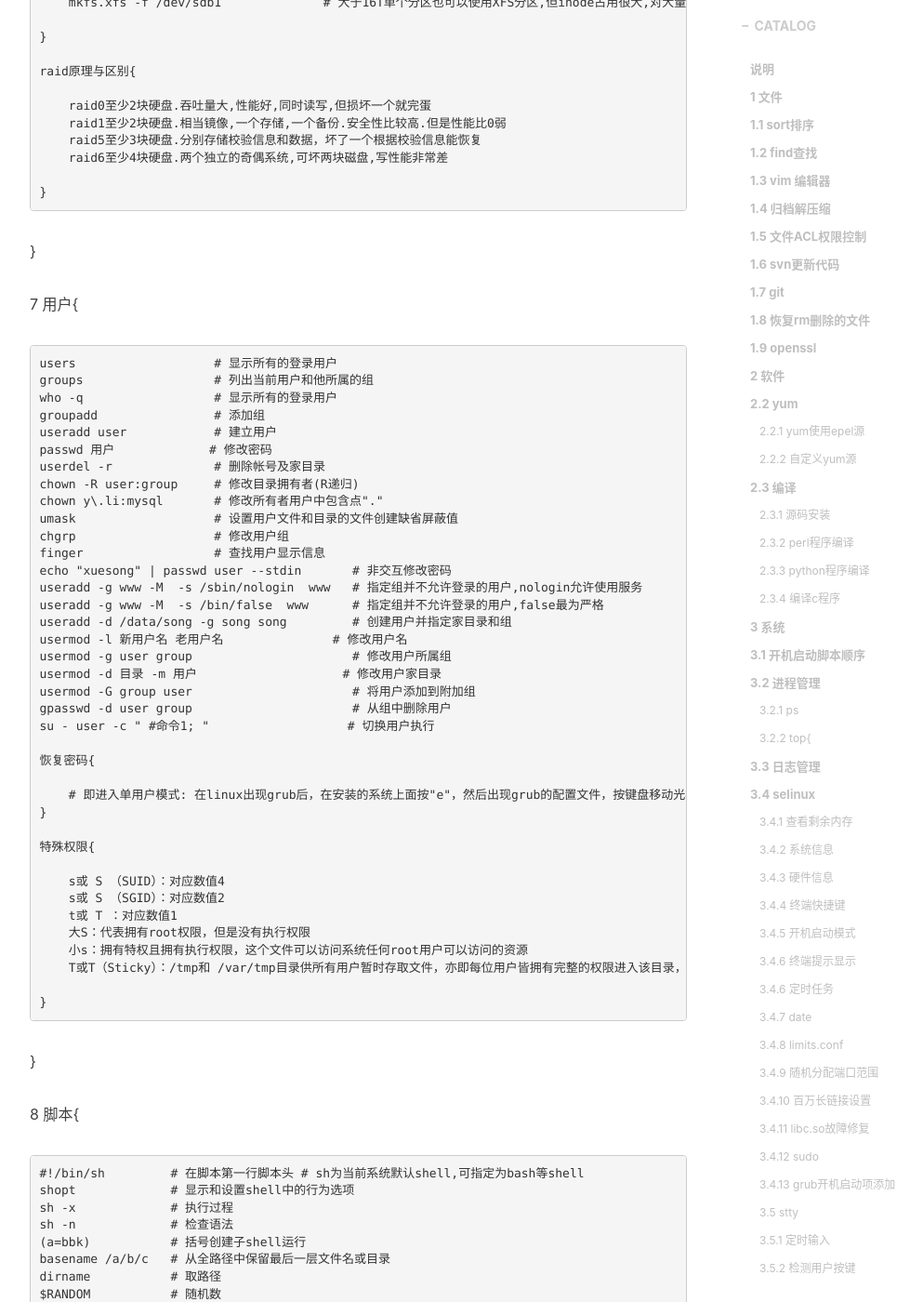
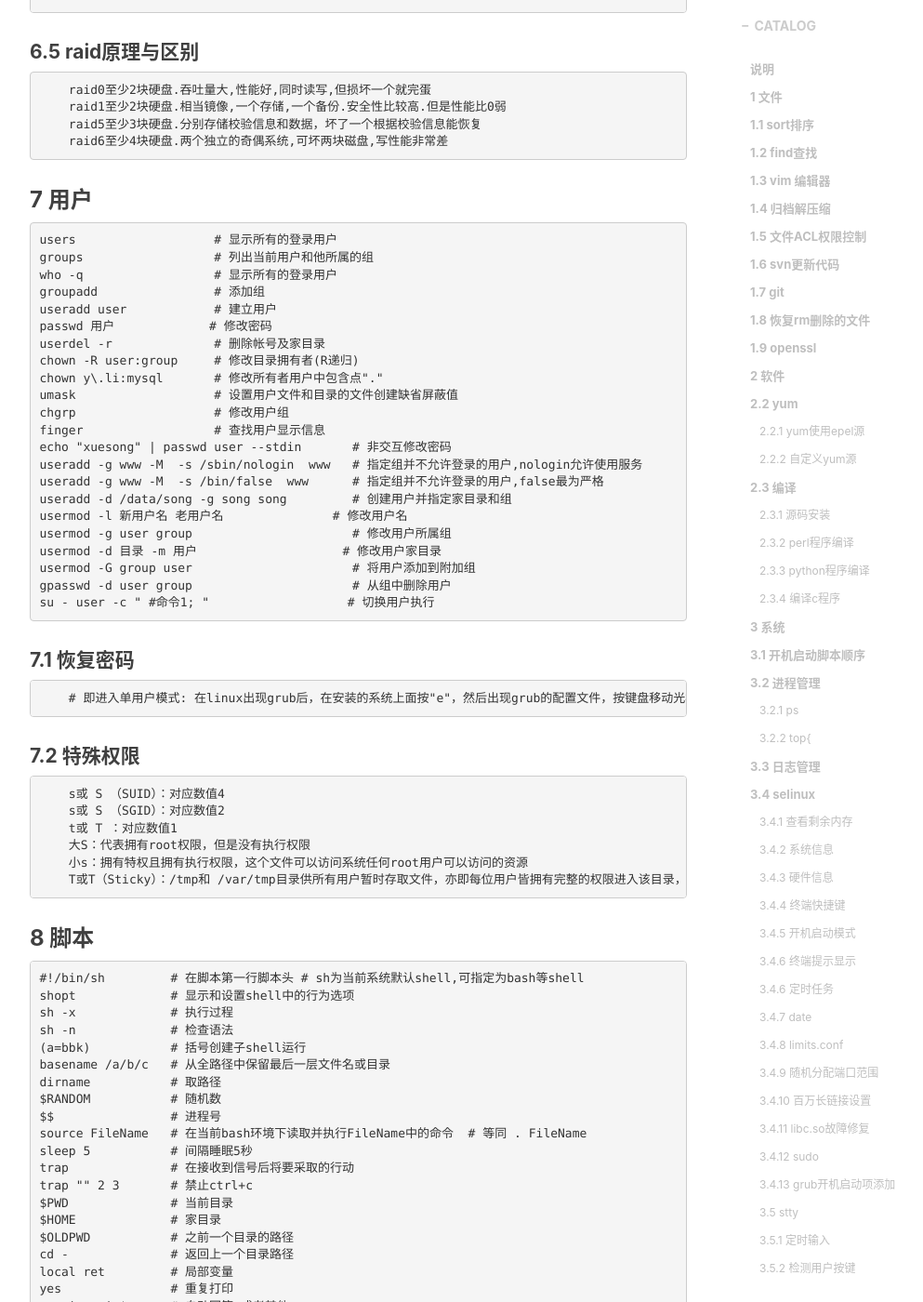
Before and after one commit to smalltao/smalltao.github.io, a Jekyll site: the page built from _posts/2017-09-08-command-linux.markdown, in a window 1280 px wide and 1400 px high, scrolled down 40230 px. Shown: the whole window at 93% size, without its empty margins (233-1226 px from the left). Built offline with Jekyll 4.4.1, drawn with Linux system fonts in a browser that asks for light colours; nearby versions of some CDN libraries; comment, search, counter and statistics services are not loaded; some of the changed text lies outside the part shown.

Commit message:
增加shell脚本

```diff
--- a/_posts/2017-09-08-command-linux.markdown
+++ b/_posts/2017-09-08-command-linux.markdown
@@ -1958,7 +1958,7 @@
     mount -t nfs 10.0.0.3:/opt/images/  /data/img   # 挂载nfs 需要重载 /etc/init.d/nfs reload  重启需要先启动 portmap 服务
     mount -o loop  /software/rhel4.6.iso   /mnt/    # 挂载镜像文件
 
-    磁盘IO性能检测{
+#### 6.1 磁盘IO性能检测
 
         iostat -x 1 10
 
@@ -1981,7 +1981,7 @@
         svctm        # 平均每次设备I/O操作的服务时间 (毫秒)。即 delta(use)/delta(rio+wio)
         %util        # 一秒中有百分之多少的时间用于 I/O 操作，或者说一秒中有多少时间 I/O 队列是非空的。即 delta(use)/s/1000 (因为use的单位为毫秒)
 
-        IO性能衡量标准{
+##### 6.1.1 IO性能衡量标准
 
             1、 如果 %util 接近 100%，说明产生的I/O请求太多，I/O系统已经满负荷，该磁盘可能存在瓶颈。
             2、 idle 小于70% IO压力就较大了,一般读取速度有较多的wait.
@@ -1989,11 +1989,8 @@
             4、 svctm 一般要小于 await (因为同时等待的请求的等待时间被重复计算了),svctm 的大小一般和磁盘性能有关,CPU/内存的负荷也会对其有影响,请求过多也会间接导致 svctm 的增加. await 的大小一般取决于服务时间(svctm) 以及 I/O 队列的长度和 I/O 请求的发出模式. 如果 svctm 比较接近 await,说明 I/O 几乎没有等待时间;如果 await 远大于 svctm,说明 I/O 队列太长,应用得到的响应时间变慢,如果响应时间超过了用户可以容许的范围,这时可以考虑更换更快的磁盘,调整内核 elevator 算法,优化应用,或者升级 CPU
             5、 队列长度(avgqu-sz)也可作为衡量系统 I/O 负荷的指标，但由于 avgqu-sz 是按照单位时间的平均值，所以不能反映瞬间的 I/O 洪水。
 
-        }
-
-    }
-
-    创建swap文件方法{
+
+#### 6.2 创建swap文件方法
 
         dd if=/dev/zero of=/swap bs=1024 count=4096000            # 创建一个足够大的文件
         # count的值等于1024 x 你想要的文件大小, 4096000是4G
@@ -2004,9 +2001,8 @@
         swapoff -a                        # 关闭swap
         swapon -a                         # 开启swap
 
-    }
-
-    新硬盘挂载{
+
+#### 6.3 新硬盘挂载
 
         fdisk /dev/sdc
         p    #  打印分区
@@ -2024,9 +2020,8 @@
         第二个数字"2"该字段被fsck命令用来决定在启动时需要被扫描的文件系统的顺序，根文件系统"/"对应该字段的值应该为1，其他文件系统应该为2。若该文件系统无需在启动时扫描则设置该字段为0
         当以 noatime 选项加载（mount）文件系统时，对文件的读取不会更新文件属性中的atime信息。设置noatime的重要性是消除了文件系统对文件的写操作，文件只是简单地被系统读取。由于写操作相对读来说要更消耗系统资源，所以这样设置可以明显提高服务器的性能.wtime信息仍然有效，任何时候文件被写，该信息仍被更新。
 
-    }
-
-    大磁盘2T和16T分区{
+
+#### 6.4 大磁盘2T和16T分区
 
         parted /dev/sdb                # 针对磁盘分区
         (parted) mklabel gpt           # 设置为 gpt
@@ -2052,20 +2047,16 @@
         yum -y install xfsprogs
         mkfs.xfs -f /dev/sdb1              # 大于16T单个分区也可以使用XFS分区,但inode占用很大,对大量的小文件支持不太好
 
-    }
-
-    raid原理与区别{
+
+#### 6.5 raid原理与区别
 
         raid0至少2块硬盘.吞吐量大,性能好,同时读写,但损坏一个就完蛋
         raid1至少2块硬盘.相当镜像,一个存储,一个备份.安全性比较高.但是性能比0弱
         raid5至少3块硬盘.分别存储校验信息和数据，坏了一个根据校验信息能恢复
         raid6至少4块硬盘.两个独立的奇偶系统,可坏两块磁盘,写性能非常差
 
-    }
-
-}
-
-7 用户{
+
+### 7 用户
 
     users                   # 显示所有的登录用户
     groups                  # 列出当前用户和他所属的组
@@ -2090,12 +2081,11 @@
     gpasswd -d user group                      # 从组中删除用户
     su - user -c " #命令1; "                   # 切换用户执行
 
-    恢复密码{
+#### 7.1 恢复密码
 
         # 即进入单用户模式: 在linux出现grub后，在安装的系统上面按"e"，然后出现grub的配置文件，按键盘移动光标到第二行"Ker……"，再按"e"，然后在这一行的结尾加上：空格 single或者空格1回车，然后按"b"重启，就进入了"单用户模式"
-    }
-
-    特殊权限{
+
+#### 7.2 特殊权限
 
         s或 S （SUID）：对应数值4
         s或 S （SGID）：对应数值2
@@ -2104,11 +2094,9 @@
         小s：拥有特权且拥有执行权限，这个文件可以访问系统任何root用户可以访问的资源
         T或T（Sticky）：/tmp和 /var/tmp目录供所有用户暂时存取文件，亦即每位用户皆拥有完整的权限进入该目录，去浏览、删除和移动文件
 
-    }
-
-}
-
-8 脚本{
+
+
+### 8 脚本
 
     #!/bin/sh         # 在脚本第一行脚本头 # sh为当前系统默认shell,可指定为bash等shell
     shopt             # 显示和设置shell中的行为选项
@@ -2177,16 +2165,15 @@
         [[:digit:]]    # 表示数字字符
         [[:digit:][:lower:]]    # 表示数字字符加小写字母
 
-        元字符{
+#### 8.2 元字符
 
             \d       # 匹配任意一位数字
             \D       # 匹配任意单个非数字字符
             \w       # 匹配任意单个字母数字下划线字符，同义词是 [:alnum:]
             \W       # 匹配非数字型的字符
 
-        }
-
-        字符类:空白字符{
+
+#### 8.3 字符类:空白字符
 
             \s       # 匹配任意的空白符
             \S       # 匹配非空白字符
@@ -2197,9 +2184,8 @@
             \b       # 匹配退格符
             \0       # 匹配空值字符
 
-        }
-
-        字符类:锚定字符{
+
+#### 8.4 字符类:锚定字符
 
             \b       # 匹配字边界(不在[]中时)
             \B       # 匹配非字边界
@@ -2208,17 +2194,14 @@
             \z       # 只匹配字符串末尾
             \G       # 匹配前一次m//g离开之处
 
-        }
-
-        捕获{
+
+#### 8.5 捕获
 
             (exp)                # 匹配exp,并捕获文本到自动命名的组里
             (?<name>exp)         # 匹配exp,并捕获文本到名称为name的组里，也可以写成(?'name'exp)
             (?:exp)              # 匹配exp,不捕获匹配的文本，也不给此分组分配组号
 
-        }
-
-        零宽断言{
+#### 8.6 零宽断言
 
             (?=exp)              # 匹配exp前面的位置
             (?<=exp)             # 匹配exp后面的位置
@@ -2226,20 +2209,15 @@
             (?<!exp)             # 匹配前面不是exp的位置
             (?#comment)          # 注释不对正则表达式的处理产生任何影响，用于注释
 
-        }
-
-        特殊字符{
+#### 8.7 特殊字符
 
             http://en.wikipedia.org/wiki/Ascii_table
             ^H  \010 \b
             ^M  \015 \r
             匹配特殊字符: ctrl+V ctrl不放在按H或M 即可输出^H,用于匹配
 
-        }
-
-    }
-
-    流程结构{
+
+#### 8.8 流程结构
 
         if判断{
 
@@ -2487,8 +2458,8 @@
         cmd < file cmd           # 命令以 file 文件作为 stdin
         cmd << delimiter
         cmd; #从 stdin 中读入，直至遇到 delimiter 分界符
-delimiter
-
+
+        delimiter
         >&n    # 使用系统调用 dup (2) 复制文件描述符 n 并把结果用作标准输出
         <&n    # 标准输入复制自文件描述符 n
         <&-    # 关闭标准输入（键盘）
@@ -2525,24 +2495,22 @@
             13        -,+                                 # 正负
         }
 
-    }
-
-    数学运算{
+
+#### 8.15 数学运算
 
         $(( ))        # 整数运算
         + - * / **    # 分別为 "加、減、乘、除、密运算"
         & | ^ !       # 分別为 "AND、OR、XOR、NOT" 运算
         %             # 余数运算
 
-        let{
+##### 8.15.1 let
 
             let # 运算
             let x=16/4
             let x=5**5
 
-        }
-
-        expr{
+
+##### 8.15.2 expr
 
             expr 14 % 9                    # 整数运算
             SUM=`expr 2 \* 3`              # 乘后结果赋值给变量
@@ -2566,18 +2534,14 @@
 
             }
 
-        }
-
-        bc{
+##### 8.15.3 bc
 
             echo "m^n"|bc            # 次方计算
             seq -s '+' 1000 |bc      # 从1加到1000
             seq 1 1000 |tr "\n" "+"|sed 's/+$/\n/'|bc   # 从1加到1000
-        }
-
-    }
-
-    grep{
+
+
+##### 8.15.4 grep
 
         -c    # 显示匹配到得行的数目，不显示内容
         -h    # 不显示文件名
@@ -2619,8 +2583,6 @@
             fi
 
         }
-
-    }
 
     tr{
 
```
Also changed, not shown: other parts of _posts/2017-09-08-command-linux.markdown (+12 -20 lines).
